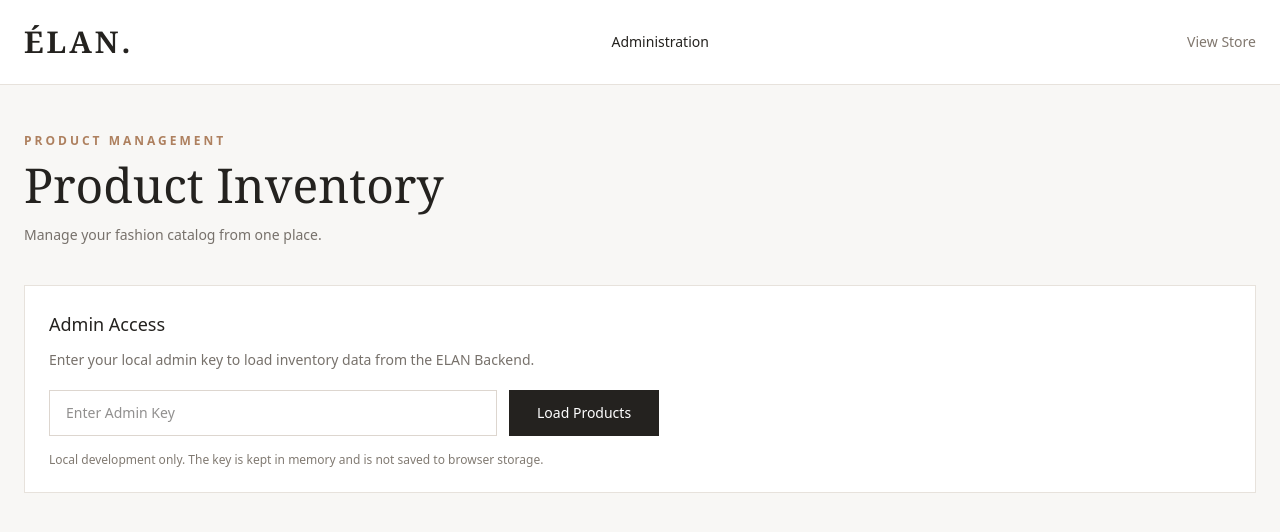
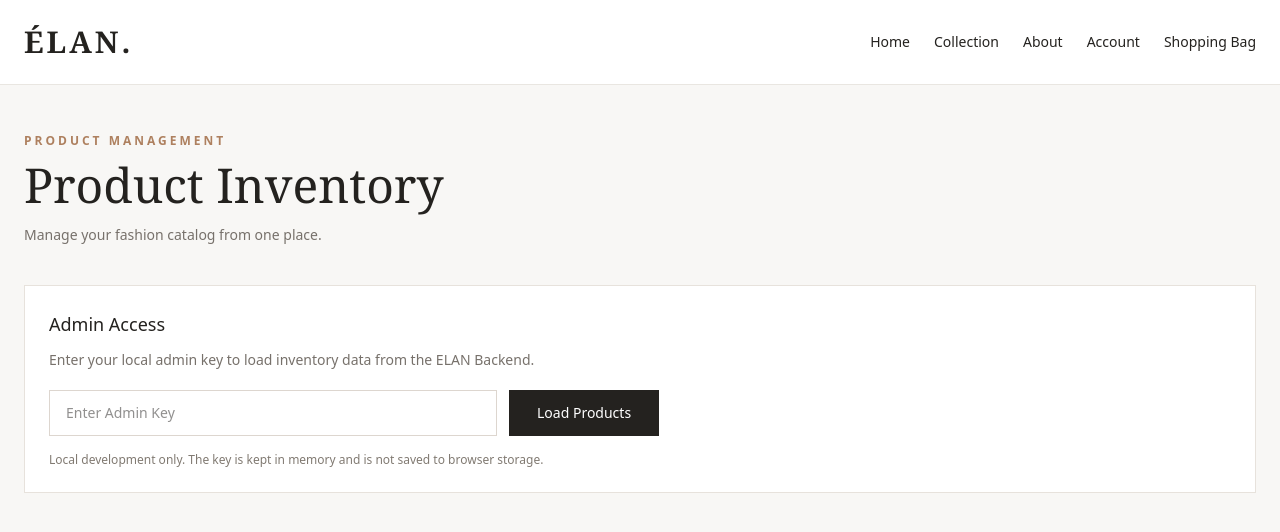
Before and after one commit to vukhiem2005/ai-fashion-recommender, a Next.js app in the folder frontend/: page /admin/products in a window 1280 px wide. Shown: the top 532 px of the page. Built offline with nearby package versions, Linux system fonts and the light colour scheme.

Commit message:
refactor: unify admin navigation and update site metadata

```diff
--- a/frontend/src/app/admin/products/page.tsx
+++ b/frontend/src/app/admin/products/page.tsx
@@ -1,7 +1,7 @@
 
 "use client";
 
-import Link from "next/link";
+import StoreHeader from "@/components/StoreHeader";
 import { useState } from "react";
 import AddProductForm from "@/components/AddProductForm";
 import EditProductForm from "@/components/EditProductForm";
@@ -205,27 +205,7 @@ async function changeProductStatus(
 
   return (
     <div className="min-h-screen bg-[#f8f7f5] text-[#24221f]">
-      <header className="border-b border-[#e7e2dc] bg-white">
-        <div className="mx-auto flex max-w-7xl items-center justify-between px-6 py-6">
-          <Link
-            href="/"
-            className="font-serif text-3xl font-bold tracking-widest"
-          >
-            ÉLAN.
-          </Link>
-
-          <span className="text-sm font-medium">
-            Administration
-          </span>
-
-          <Link
-            href="/shop"
-            className="text-sm text-[#80776e] hover:text-black"
-          >
-            View Store
-          </Link>
-        </div>
-      </header>
+     <StoreHeader />
 
       <main className="mx-auto max-w-7xl px-6 py-12">
         <div className="mb-10">
--- a/frontend/src/app/layout.tsx
+++ b/frontend/src/app/layout.tsx
@@ -12,10 +12,14 @@ const geistMono = Geist_Mono({
   subsets: ["latin"],
 });
 
+
 export const metadata: Metadata = {
-  title: "Create Next App",
-  description: "Generated by create next app",
+  title: "ÉLAN | AI Fashion Recommendation Store",
+  description:
+    "Explore curated fashion collections with AI-powered product recommendations using TF-IDF and cosine similarity. An AI engineering portfolio demo.",
+  applicationName: "ÉLAN AI Fashion",
 };
+
 
 export default function RootLayout({ children }: LayoutProps<"/">) {
   return (
```
